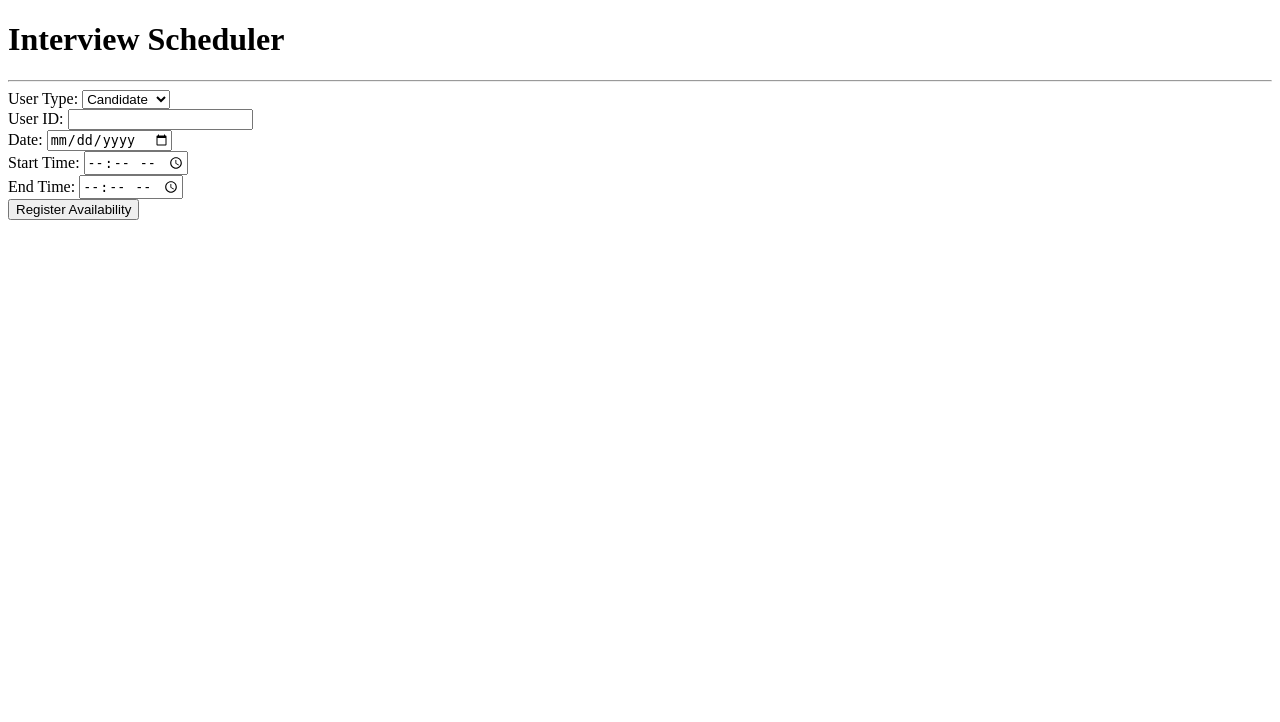
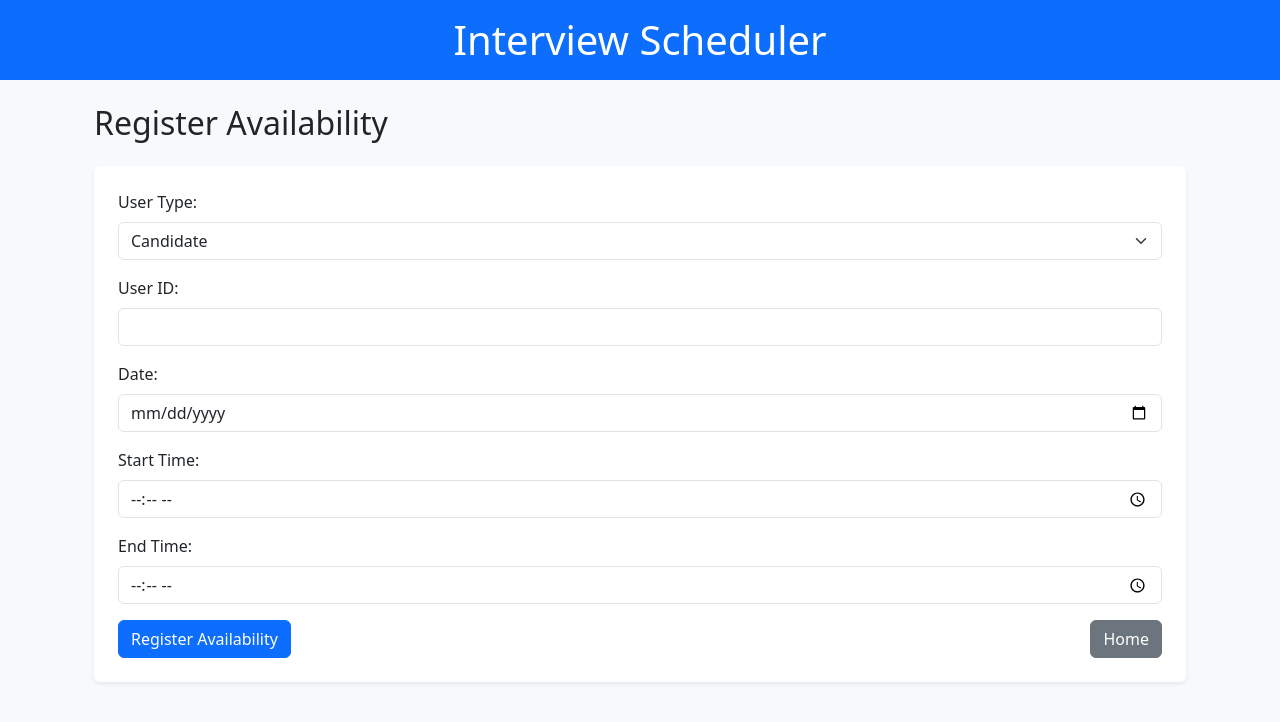
Before and after one commit to Fayizkv/Interview-Scheduler, a Django app: page /availability/ in a window 1280 px wide. Shown: the top 722 px of the page. Run offline with Django 4.2, Linux system fonts and the light colour scheme.

Commit message:
designed web pages using bootstrap

```diff
--- a/interviews/templates/availability.html
+++ b/interviews/templates/availability.html
@@ -1,15 +1,36 @@
 {% extends 'base.html' %}
 {% block content %}
-<form method="post">{% csrf_token %}
-    User Type:
-    <select name="user_type">
-        <option value="Candidate">Candidate</option>
-        <option value="Interviewer">Interviewer</option>
-    </select><br>
-    User ID: <input type="number" name="user_id"><br>
-    Date: <input type="date" name="date"><br>
-    Start Time: <input type="time" name="start_time"><br>
-    End Time: <input type="time" name="end_time"><br>
-    <button type="submit">Register Availability</button>
-</form>
+<div class="container">
+    <h2 class="mb-4">Register Availability</h2>
+    <form method="post" class="bg-white p-4 shadow-sm rounded">{% csrf_token %}
+        <div class="mb-3">
+            <label for="user_type" class="form-label">User Type:</label>
+            <select id="user_type" name="user_type" class="form-select">
+                <option value="Candidate">Candidate</option>
+                <option value="Interviewer">Interviewer</option>
+            </select>
+        </div>
+        <div class="mb-3">
+            <label for="user_id" class="form-label">User ID:</label>
+            <input type="number" id="user_id" name="user_id" class="form-control">
+        </div>
+        <div class="mb-3">
+            <label for="date" class="form-label">Date:</label>
+            <input type="date" id="date" name="date" class="form-control">
+        </div>
+        <div class="mb-3">
+            <label for="start_time" class="form-label">Start Time:</label>
+            <input type="time" id="start_time" name="start_time" class="form-control">
+        </div>
+        <div class="mb-3">
+            <label for="end_time" class="form-label">End Time:</label>
+            <input type="time" id="end_time" name="end_time" class="form-control">
+        </div>
+
+        <div class="d-flex justify-content-between">
+            <button type="submit" class="btn btn-primary">Register Availability</button>
+            <a href="{% url 'index' %}" class="btn btn-secondary">Home</a>
+        </div>
+    </form>
+</div>
 {% endblock %}
--- a/interviews/templates/base.html
+++ b/interviews/templates/base.html
@@ -1,11 +1,20 @@
 <!DOCTYPE html>
-<html>
+<html lang="en">
 <head>
-    <title>Scheduler</title>
+    <meta charset="UTF-8">
+    <meta name="viewport" content="width=device-width, initial-scale=1.0">
+    <title>Interview Scheduler</title>
+    <!-- Bootstrap CSS -->
+    <link href="https://cdn.jsdelivr.net/npm/bootstrap@5.3.0/dist/css/bootstrap.min.css" rel="stylesheet">
 </head>
-<body>
-    <h1>Interview Scheduler</h1>
-    <hr>
-    {% block content %}{% endblock %}
+<body class="bg-light">
+    <header class="bg-primary text-white text-center py-3">
+        <h1 class="mb-0">Interview Scheduler</h1>
+    </header>
+    <div class="container mt-4">
+        {% block content %}{% endblock %}
+    </div>
+    <!-- Bootstrap JS -->
+    <script src="https://cdn.jsdelivr.net/npm/bootstrap@5.3.0/dist/js/bootstrap.bundle.min.js"></script>
 </body>
 </html>
```
Also changed, not shown: interviews/templates/hr.html (+22 -7 lines), interviews/templates/index.html (+8 -2 lines), db.sqlite3.
